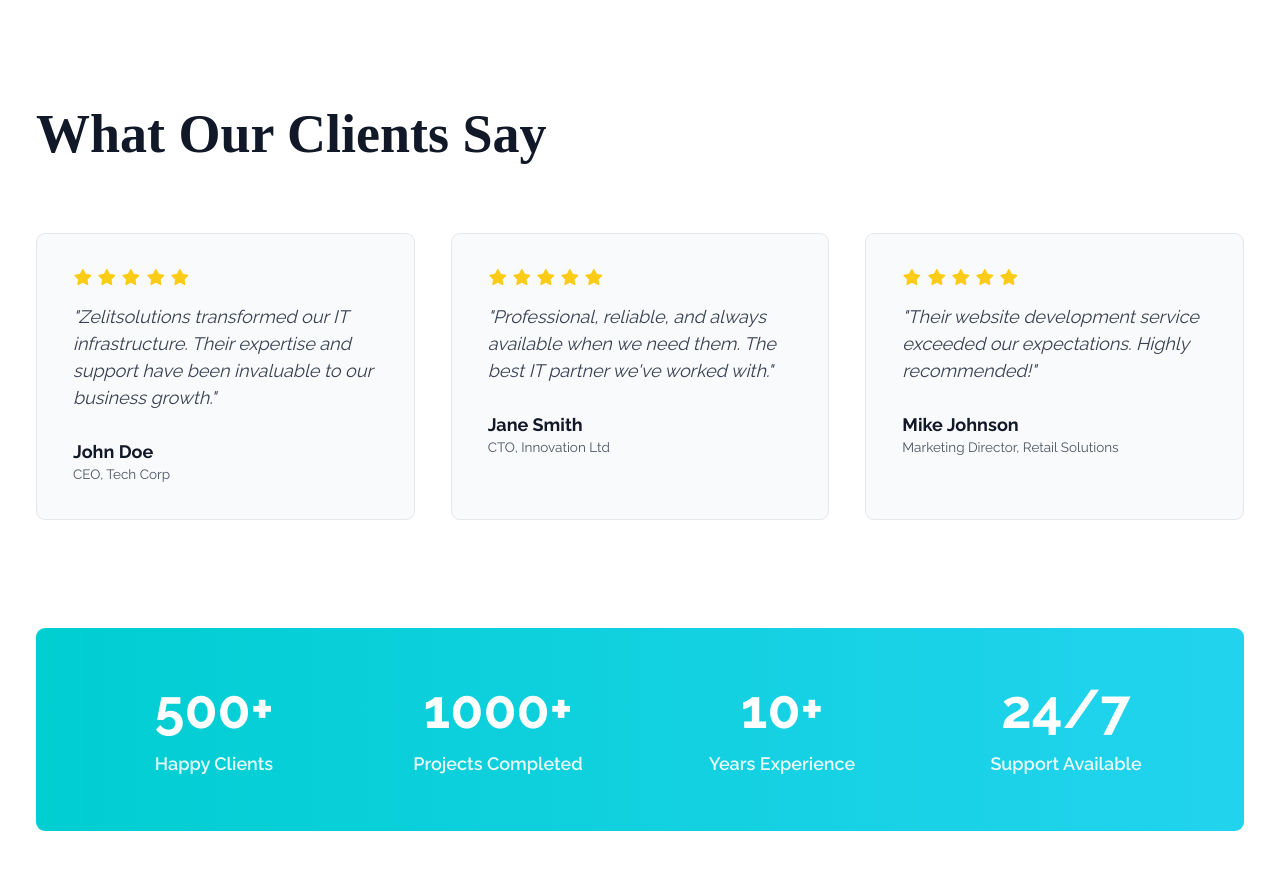
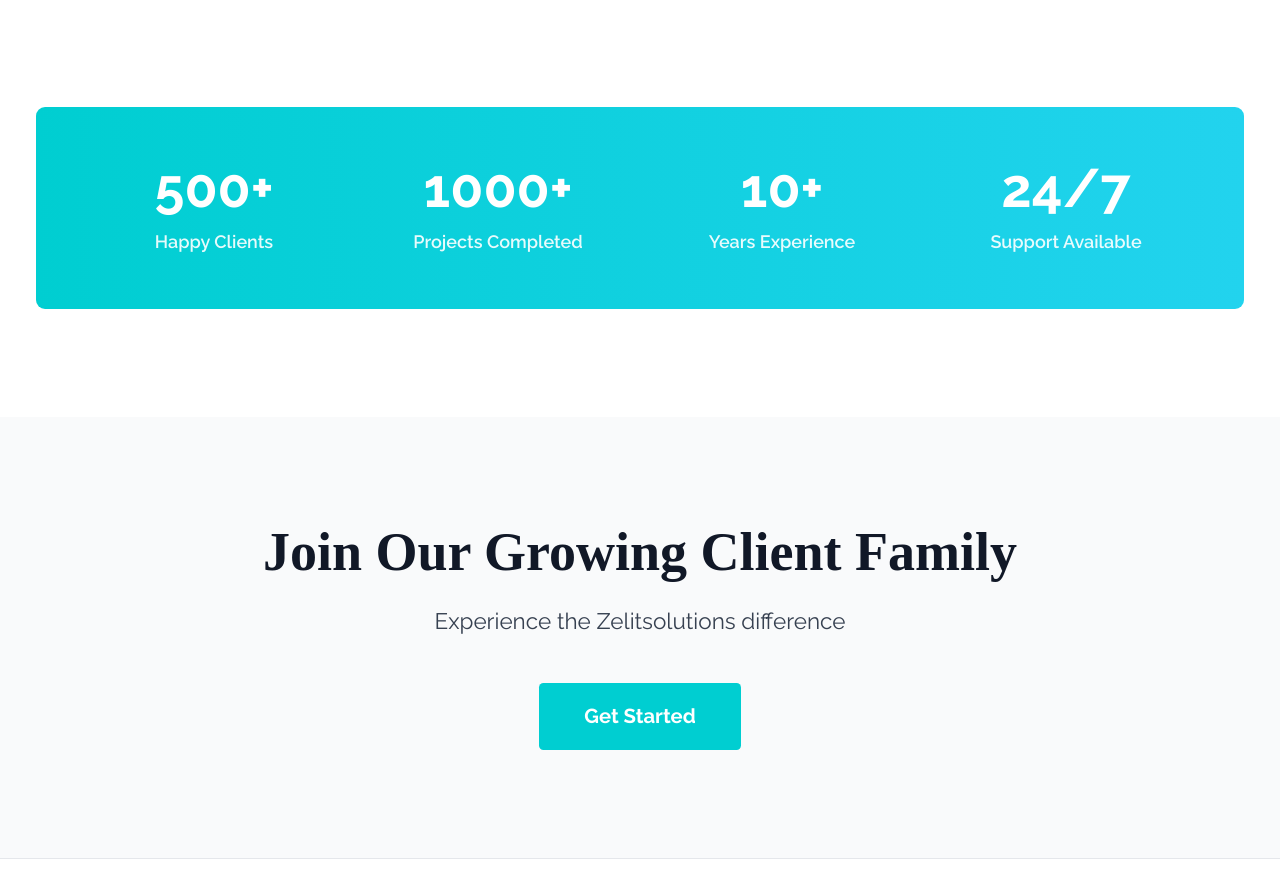
Before and after one commit to Damarice/zelitsolutions, a Next.js app: page /our-clients in a window 1280 px wide. Shown: the part 1323-2192 px from the top of the page. Built offline with nearby package versions, Linux system fonts and the light colour scheme.

Commit message:
Remove 'What Our Clients Say' testimonials section from Our Clients page

```diff
--- a/app/our-clients/page.tsx
+++ b/app/our-clients/page.tsx
@@ -12,27 +12,6 @@ export default function OurClients() {
     { name: 'Retail Solutions', industry: 'Retail' },
     { name: 'Manufacturing Pro', industry: 'Manufacturing' },
     { name: 'Education Plus', industry: 'Education' },
-  ]
-
-  const testimonials = [
-    {
-      text: "Zelitsolutions transformed our IT infrastructure. Their expertise and support have been invaluable to our business growth.",
-      author: "John Doe",
-      company: "Tech Corp",
-      role: "CEO"
-    },
-    {
-      text: "Professional, reliable, and always available when we need them. The best IT partner we've worked with.",
-      author: "Jane Smith",
-      company: "Innovation Ltd",
-      role: "CTO"
-    },
-    {
-      text: "Their website development service exceeded our expectations. Highly recommended!",
-      author: "Mike Johnson",
-      company: "Retail Solutions",
-      role: "Marketing Director"
-    }
   ]
 
   return (
@@ -84,32 +63,6 @@ export default function OurClients() {
             ))}
           </div>
 
-          {/* Testimonials */}
-          <div className="mb-12 sm:mb-16 md:mb-24">
-            <h2 className="text-2xl sm:text-3xl md:text-5xl font-bold mb-8 sm:mb-12 md:mb-16 text-gray-900" style={{ fontFamily: "'Playfair Display', serif" }}>
-              What Our Clients Say
-            </h2>
-            <div className="grid grid-cols-1 sm:grid-cols-2 lg:grid-cols-3 gap-4 md:gap-6 lg:gap-8">
-              {testimonials.map((testimonial, index) => (
-                <div
-                  key={index}
-                  className="bg-gray-50 border border-gray-200 p-6 sm:p-8 rounded-lg hover:border-[#00CED1] transition"
-                >
-                  <div className="flex gap-1 mb-3 sm:mb-4">
-                    {[...Array(5)].map((_, j) => (
-                      <FontAwesomeIcon key={j} icon={faStar} className="text-yellow-400 text-xs sm:text-sm" />
-                    ))}
-                  </div>
-                  <p className="text-xs sm:text-sm md:text-base text-gray-700 mb-4 sm:mb-6 italic leading-relaxed">"{testimonial.text}"</p>
-                  <div>
-                    <p className="font-bold text-xs sm:text-sm md:text-base text-gray-900">{testimonial.author}</p>
-                    <p className="text-gray-600 text-xs">{testimonial.role}, {testimonial.company}</p>
-                  </div>
-                </div>
-              ))}
-            </div>
-          </div>
-
           {/* Stats */}
           <div className="bg-gradient-to-r from-[#00CED1] to-cyan-400 rounded-lg p-6 sm:p-8 md:p-12">
             <div className="grid grid-cols-2 sm:grid-cols-2 lg:grid-cols-4 gap-4 md:gap-6 lg:gap-8 text-center">
```
